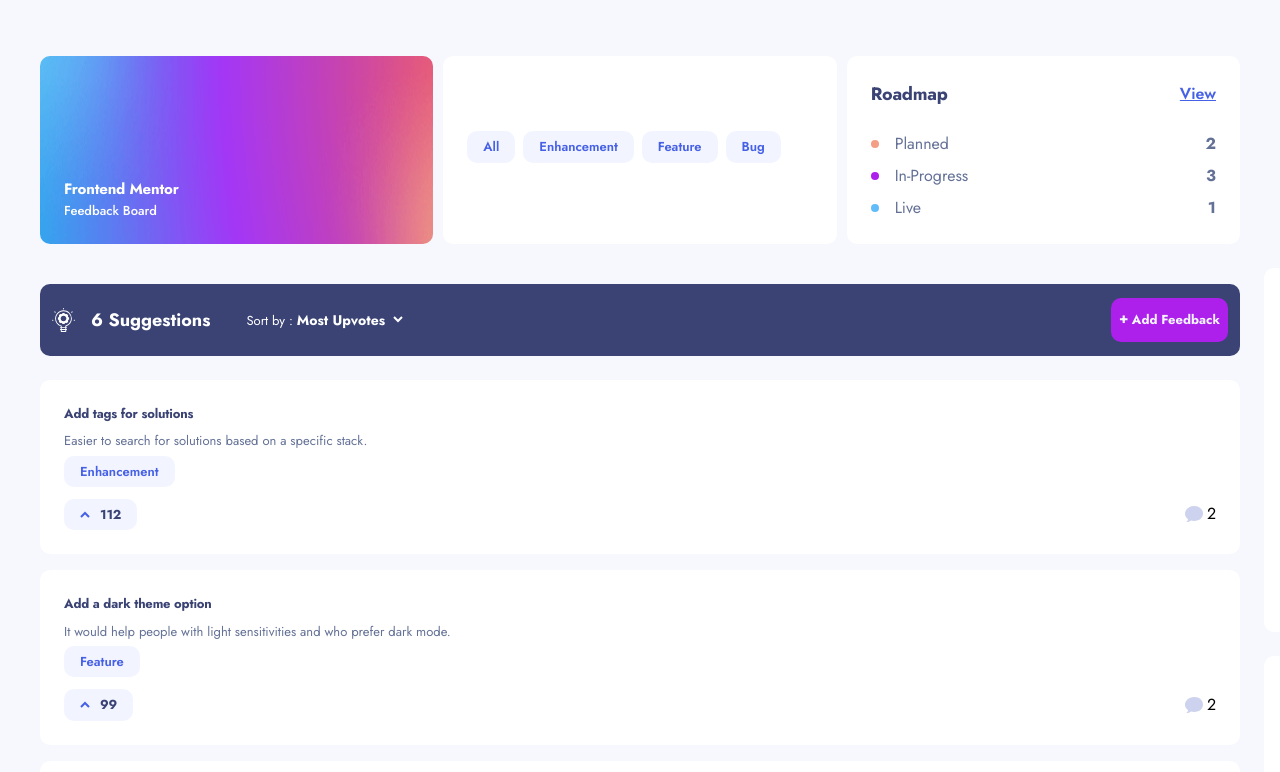
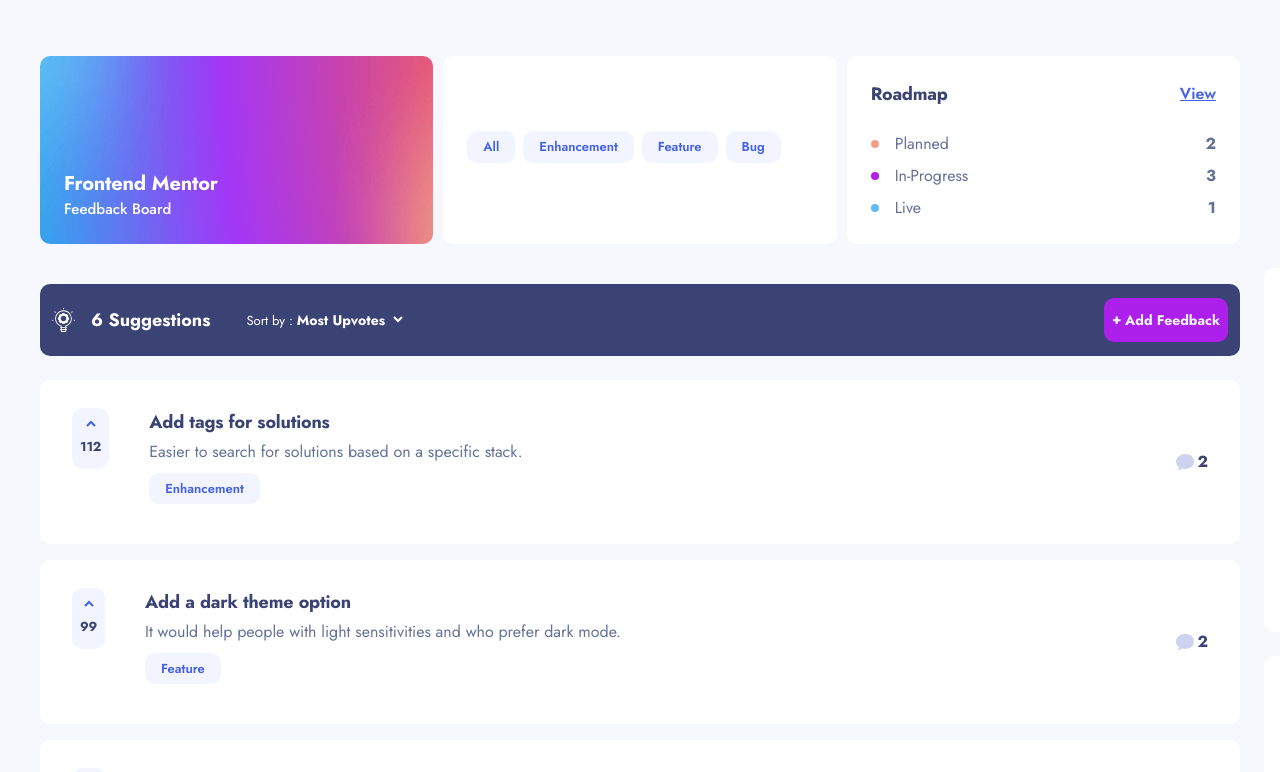
Before and after one commit to David-Henery4/Product-Feedback, a React (Vite) app: page / in a window 1280 px wide. Shown: the top 772 px of the page. Built offline with nearby package versions, Linux system fonts and the light colour scheme.

Commit message:
added-tablet-responsive

```diff
--- a/src/App.jsx
+++ b/src/App.jsx
@@ -2,7 +2,7 @@ import {NavSection, FeedbackBarSection, FeedbackListSection} from "./sections";
 
 function App() {
   return (
-    <main className="grid grid-cols-mob auto-rows-min font-jost bg-offWhite min-h-[100svh] overflow-x-hidden smTab:grid-cols-smTab tab:pt-14">
+    <main className="grid grid-cols-mob auto-rows-min font-jost bg-offWhite min-h-[100svh] overflow-x-hidden pb-14 smTab:grid-cols-smTab tab:pt-14 tab:pb-28">
       <NavSection />
       <FeedbackBarSection />
       <FeedbackListSection />
--- a/src/components/FeedbackBox.jsx
+++ b/src/components/FeedbackBox.jsx
@@ -6,27 +6,32 @@ const FeedbackBox = ({id,title,description,category, comments, upvotes}) => {
   return (
     <div
       key={id}
-      className="grid justify-items-start grid-cols-feebackBox bg-white rounded-[10px] p-6"
+      className="grid justify-items-start grid-cols-feebackBox bg-white rounded-[10px] p-6 tab:py-7 tab:px-8 tab:items-start tab:grid-flow-col tab:gap-10 tab:grid-cols-feebackBoxTablet"
     >
-      <div className="mb-4 col-start-1 col-end-3">
-        <h2 className="text-[13px] font-bold text-lightNavy -tracking-[0.18px]">
+      <div className="mb-4 col-start-1 col-end-3 tab:col-start-2 tab:col-end-3">
+        <h2 className="text-[13px] font-bold text-lightNavy -tracking-[0.18px] tab:text-lg">
           {title}
         </h2>
-        <p className="text-[13px] text-gray my-2">{description}</p>
+        <p className="text-[13px] text-gray my-2 tab:text-base tab:mb-3 tab:mt-1">
+          {description}
+        </p>
         <span className="text-blue font-semibold text-[13px] py-[6px] px-4 bg-iceWhite rounded-[10px] capitalize">
           {category}
         </span>
       </div>
 
-      <div className="inline-flex justify-center items-center gap-[10px] bg-iceWhite py-[6px] px-4 rounded-[10px]">
+      <div className="inline-flex justify-center items-center gap-[10px] bg-iceWhite py-[6px] px-4 rounded-[10px] tab:col-start-1 tab:col-end-2 tab:flex-col tab:px-2 tab:py-3">
         <ArrowUpIcon className="stroke-blue" />
         <p className="text-[13px] font-bold -tracking-[0.18px] text-lightNavy">
           {upvotes}
         </p>
       </div>
-      <div className="flex justify-center items-center gap-1">
+
+      <div className="flex justify-center items-center gap-1 tab:col-start-3 tab:col-end-4 tab:self-center">
         <CommentsIcon />
-        <p>{comments ? comments?.length : 0}</p>
+        <p className="text-[13px] tab:text-base text-lightNavy font-bold">
+          {comments ? comments?.length : 0}
+        </p>
       </div>
     </div>
   );
--- a/src/components/Titles.jsx
+++ b/src/components/Titles.jsx
@@ -3,10 +3,10 @@
 const Titles = () => {
   return (
     <>
-      <h1 className="relative font-bold text-[15px] -tracking-[0.19px] z-20">
+      <h1 className="relative font-bold text-[15px] -tracking-[0.19px] z-20 tab:text-xl">
         Frontend Mentor
       </h1>
-      <p className="relative text-[13px] font-medium z-20">Feedback Board</p>
+      <p className="relative text-[13px] font-medium z-20 tab:text-[15px]">Feedback Board</p>
     </>
   );
 }
--- a/src/sections/FeedbackBarSection.jsx
+++ b/src/sections/FeedbackBarSection.jsx
@@ -48,7 +48,7 @@ const FeedbackBarSection = () => {
           />
         </div>
       </div>
-      <button className="bg-purple flex items-center gap-1 font-bold text-iceWhite px-2 py-3 rounded-[10px] hover:bg-pink active:bg-purple">
+      <button className="text-sm bg-purple flex items-center gap-1 font-bold text-iceWhite px-2 py-3 rounded-[10px] hover:bg-pink active:bg-purple ">
         <PlusIcon />
         Add Feedback
       </button>
--- a/src/sections/FeedbackListSection.jsx
+++ b/src/sections/FeedbackListSection.jsx
@@ -8,7 +8,7 @@ const FeedbackListSection = () => {
   );
   //
   return (
-    <section className="mt-8 mb-14 col-start-2 col-end-12 grid gap-4 tab:mt-6">
+    <section className="mt-8 col-start-2 col-end-12 grid gap-4 tab:mt-6">
       {tempRequestsData?.map((tData) => {
         return (
           <FeedbackBox key={tData?.id} {...tData} />
--- a/tailwind.config.js
+++ b/tailwind.config.js
@@ -3,8 +3,9 @@ export default {
   content: ["./index.html", "./src/**/*.{js,jsx}"],
   theme: {
     screens: {
-      smTab: "32.5em",
-      tab: "40em",
+      smTab: "32.5em", // 520px
+      tab: "40em", // 640px
+      lgTab: "45em", // 720px
     },
     colors: {
       purple: "#AD1FEA",
@@ -27,6 +28,7 @@ export default {
       smTab: "40px repeat(10,1fr) 40px",
       sortBarMob: "1fr auto",
       feebackBox: "1fr auto",
+      feebackBoxTablet: "auto 1fr auto",
     },
     boxShadow: {
       sortDropdown: "0px 10px 40px -7px rgba(55, 63, 104, 0.35)",
```
